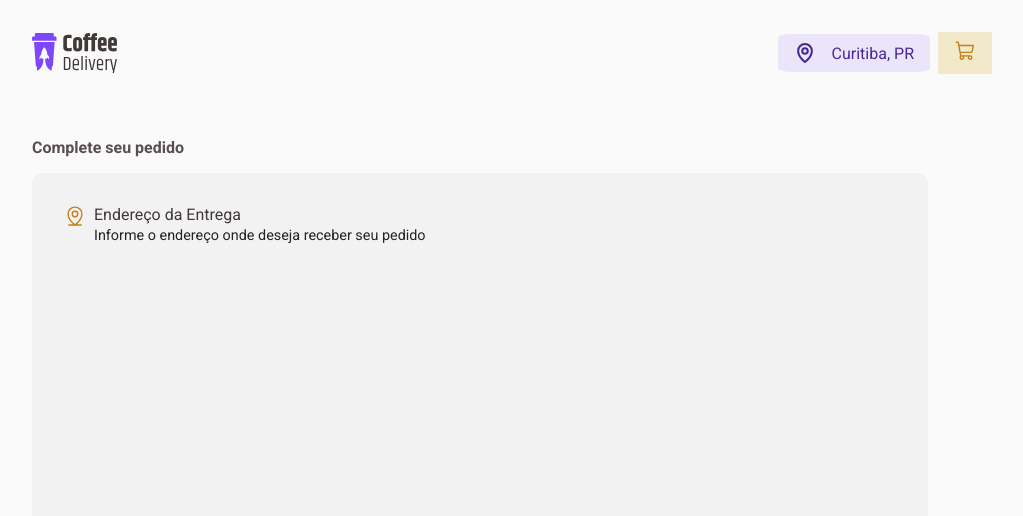
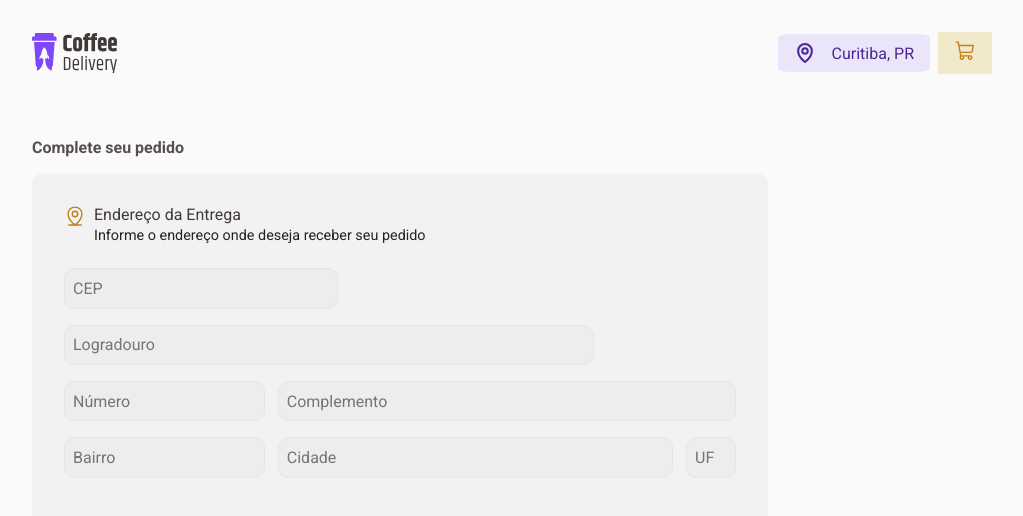
Before and after one commit to LucasMagaldi/coffee-delivery-ui, a React (Vite) app: page /check-out in a window 1280 px wide. Shown: the top 516 px of the page, without its empty margins (128-1151 px from the left). Built offline with nearby package versions, Linux system fonts and the light colour scheme.

Commit message:
finish delivery detail style

```diff
--- a/src/pages/CheckOut/index.tsx
+++ b/src/pages/CheckOut/index.tsx
@@ -1,6 +1,7 @@
 import { MapPinLine } from '@phosphor-icons/react';
-import { Container, DeliveryDetail, DeliveryDetailHeader, OrderSection } from './styles';
+import { Container, DeliveryDetail, DeliveryDetailForm, DeliveryDetailHeader, OrderSection } from './styles';
 import { defaultTheme } from '../../styles/themes/deafault';
+import { Input } from '../../styles/common';
 
 export function CheckOut() {
 	return (
@@ -15,6 +16,19 @@ export function CheckOut() {
 							<span>Informe o endereço onde deseja receber seu pedido</span>
 						</div>
 					</DeliveryDetailHeader>
+					<DeliveryDetailForm>
+						<Input width={16} placeholder='CEP' name='cep' type='text' />
+						<Input width={32} placeholder='Logradouro' name='logradouro' type='text' />
+						<div>
+							<Input width={12} placeholder='Número' name='numero' type='number' />
+							<Input width={32} placeholder='Complemento' name='complemento' type='text' />
+						</div>
+						<div>
+							<Input width={12} placeholder='Bairro' name='bairro' type='text' />
+							<Input width={32} placeholder='Cidade' name='cidade' type='text' />
+							<Input width={2} placeholder='UF' name='uf' type='text' />
+						</div>
+					</DeliveryDetailForm>
 				</DeliveryDetail>
 			</OrderSection>
 		</Container>
--- a/src/pages/CheckOut/styles.ts
+++ b/src/pages/CheckOut/styles.ts
@@ -18,8 +18,8 @@ export const DeliveryDetail = styled.div`
     padding: 2rem;
     background: ${props => props.theme['base-card']};
     border-radius: 10px;
-    height: 20rem;
-    width: 52rem;
+    height: 18rem;
+    width: 42rem;
 `
 
 export const DeliveryDetailHeader = styled.div`
@@ -40,3 +40,16 @@ export const DeliveryDetailHeader = styled.div`
         }
     }
 `
+
+export const DeliveryDetailForm = styled.form`
+    margin-top: 1.5rem;
+
+    display: flex;
+    flex-direction: column;
+    gap: 1rem;
+
+    div {
+        display: flex;
+        gap: 0.8rem;
+    }
+`
--- a/src/styles/common/index.ts
+++ b/src/styles/common/index.ts
@@ -5,5 +5,10 @@ interface InputProps {
 }
 
 export const Input = styled.input<InputProps>`
-
+    width: ${props => props.width}rem;
+    height: 2rem;
+    padding: .2rem .5rem;
+    background: ${props => props.theme['base-input']};
+    border: 1px solid ${props => props.theme['base-button']};
+    border-radius: 10px;
 `
--- a/src/styles/themes/deafault.ts
+++ b/src/styles/themes/deafault.ts
@@ -15,4 +15,5 @@ export const defaultTheme = {
 	'base-title': '#272221',
 	'base-subtitle': '#403937',
 	'base-text': '#574F4D',
+	'base-button': '#E6E5E5'
 }
```
